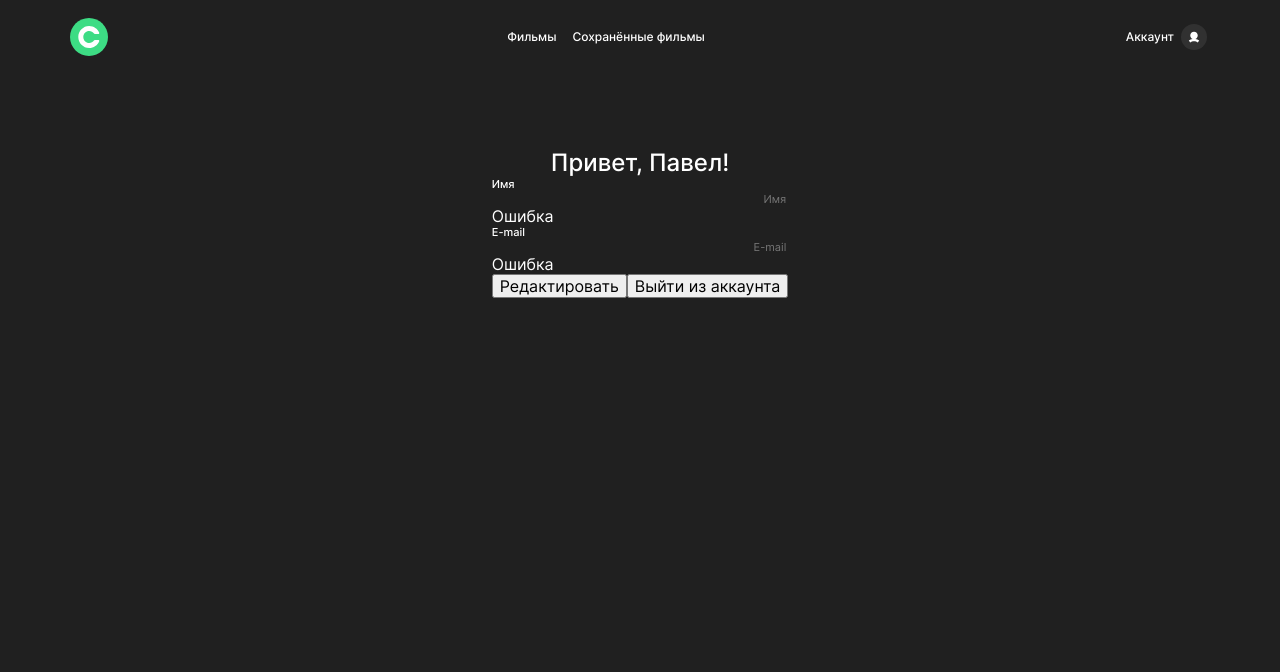
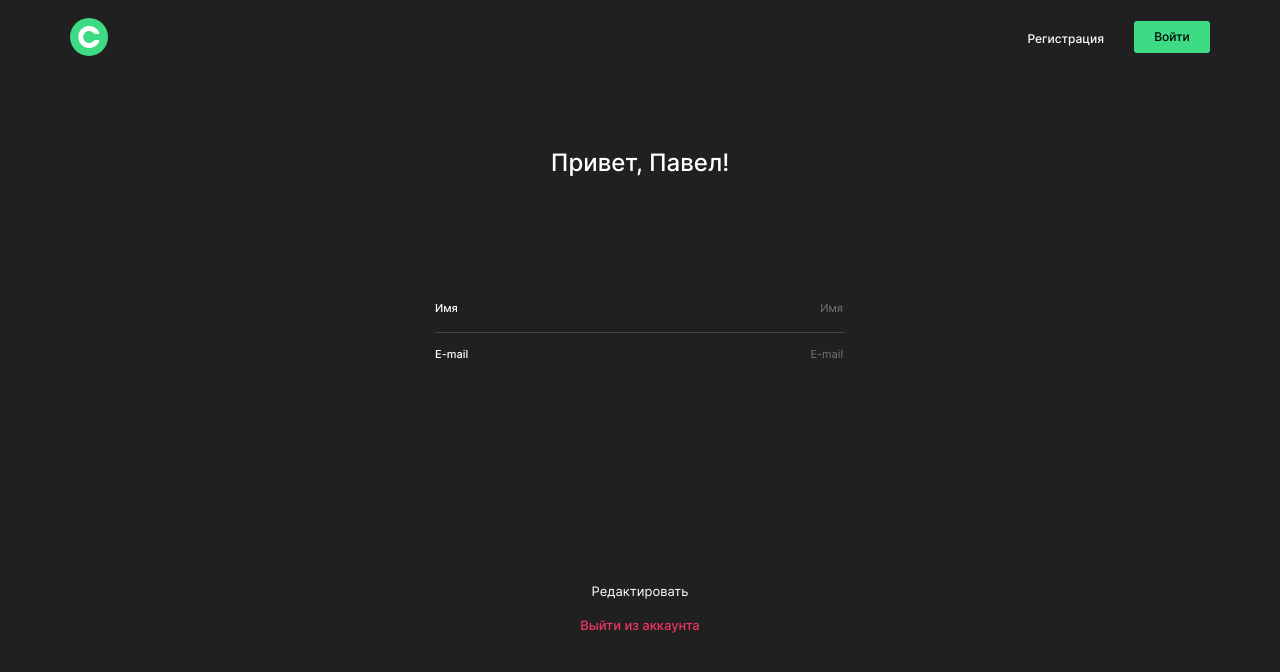
Before and after one commit to elicrock/movies-explorer-frontend, a React (Create React App) app: page /profile in a window 1280 px wide. Shown: the top 672 px of the page. Built offline with nearby package versions, Linux system fonts and the light colour scheme.

Commit message:
Completed before review

```diff
--- a/src/components/AuthForm/AuthForm.css
+++ b/src/components/AuthForm/AuthForm.css
@@ -31,7 +31,7 @@
   justify-content: space-between;
   align-items: center;
   width: 100%;
-  min-height: 413px;
+  min-height: 400px;
 }
 
 .auth__inputs {
@@ -134,14 +134,12 @@
 }
 
 @media screen and (max-width: 768px) {
-  .auth__button {
-    font-size: calc((100vw - 320px)/(768 - 320) * (14 - 12) + 12px);
+  .auth {
+    padding: calc((100vw - 320px)/(768 - 320) * (70 - 56) + 56px) 30px calc((100vw - 320px)/(768 - 320) * (70 - 30) + 30px);
   }
 
-  .auth__text-page {
-    font-size: calc((100vw - 320px)/(768 - 320) * (14 - 12) + 12px);
-  }
-
+  .auth__button,
+  .auth__text-page,
   .auth__link {
     font-size: calc((100vw - 320px)/(768 - 320) * (14 - 12) + 12px);
   }
@@ -151,17 +149,19 @@
   .auth {
     align-items: center;
   }
+
+  .auth__logo {
+    margin-bottom: 10px;
+  }
+
+  .auth__title {
+    margin-bottom: 40px;
+  }
 }
 
 @media screen and (max-width: 320px) {
-  .auth__button {
-    font-size: 12px;
-  }
-
-  .auth__text-page {
-    font-size: 12px;
-  }
-
+  .auth__button,
+  .auth__text-page,
   .auth__link {
     font-size: 12px;
   }
--- a/src/components/Header/Header.jsx
+++ b/src/components/Header/Header.jsx
@@ -16,7 +16,7 @@ function Header() {
       <div className="header__container">
         <Link to="/" className="header__logo" />
         {
-          isLoggedIn ? (
+          !isLoggedIn ? (
             <ul className="header__list">
               <li><Link to="/signup" className="header__item">Регистрация</Link></li>
               <li><Link to="/signin" className="header__item header__item_btn">Войти</Link></li>
--- a/src/components/Navigation/Navigation.css
+++ b/src/components/Navigation/Navigation.css
@@ -18,7 +18,6 @@
 
 .header__link-profile_blue,
 .header__link-profile_dark {
-  width: 100px;
   height: 32px;
   padding: 3px;
   display: flex;
--- a/src/components/Profile/Profile.css
+++ b/src/components/Profile/Profile.css
@@ -6,6 +6,7 @@
   flex-direction: column;
   align-items: center;
   justify-content: space-between;
+  gap: 123px;
 }
 
 .profile__title {
@@ -19,24 +20,36 @@
 }
 
 .profile__form {
-
+  width: 100%;
+  display: flex;
+  flex-direction: column;
+  gap: 204px;
 }
 
 .profile__inputs {
-
+  display: flex;
+  flex-direction: column;
 }
 
 .profile__label {
   display: flex;
-  flex-direction: column;
-  justify-content: center;
+  justify-content: space-between;
+  align-items: center;
   color: #FFF;
   font-size: 11px;
   font-weight: 500;
   line-height: normal;
+  padding-top: 13px;
+  border-top: 1px solid #424242;
+}
+
+.profile__label:first-child {
+  border: none;
+  padding-top: 0;
 }
 
 .profile__input {
+  width: 70%;
   color: #FFF;
   text-align: right;
   font-size: 11px;
@@ -48,17 +61,67 @@
 }
 
 .profile__input-error {
+  min-height: 16px;
+  color: #FF004C;
+  font-size: 11px;
+  font-weight: 400;
+  line-height: normal;
+  opacity: 0;
+  transition: opacity 0.2s;
+}
 
+.profile__input-error_active {
+  opacity: 1;
 }
 
 .profile__buttons-container {
-
+  display: flex;
+  flex-direction: column;
+  align-items: center;
+  gap: 16px;
 }
 
 .profile__button-edit {
-
+  color: #FFF;
+  font-size: 13px;
+  font-weight: 400;
+  line-height: normal;
+  background: transparent;
+  border: none;
+  cursor: pointer;
+  transition: opacity 0.2s;
 }
 
 .profile__button-logout {
+  color: #EE3465;
+  font-size: 13px;
+  font-weight: 500;
+  line-height: normal;
+  background: transparent;
+  border: none;
+  cursor: pointer;
+  transition: opacity 0.2s;
+}
 
+.profile__button-edit:hover,
+.profile__button-logout:hover {
+  opacity: 0.8;
 }
+
+@media screen and (max-width: 768px) {
+  .profile {
+    padding: 70px 30px calc((100vw - 320px)/(768 - 320) * (70 - 30) + 30px);
+  }
+
+  .profile__button-edit,
+  .profile__button-logout {
+    font-size: calc((100vw - 320px)/(768 - 320) * (14 - 12) + 12px);
+  }
+}
+
+@media screen and (max-width: 320px) {
+  .profile__button-edit,
+  .profile__button-logout {
+    font-size: 12px;
+  }
+}
```
